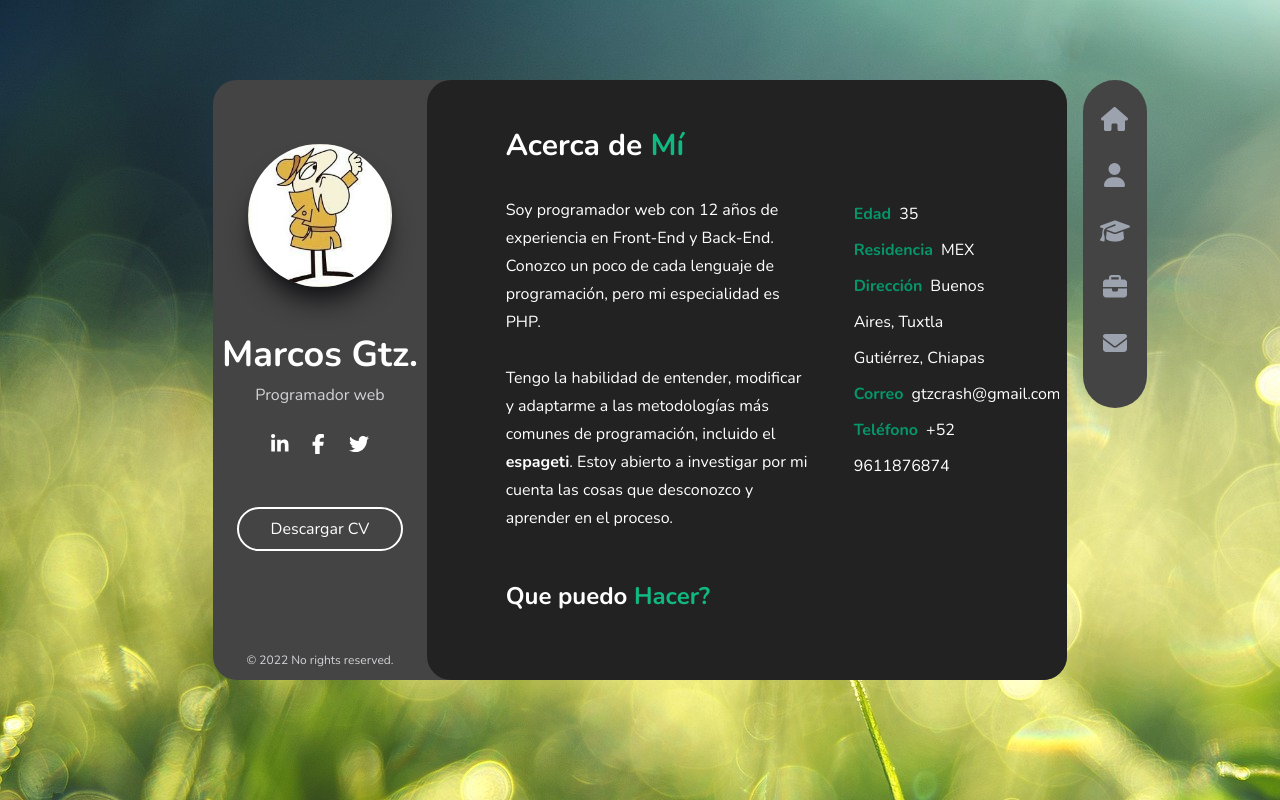
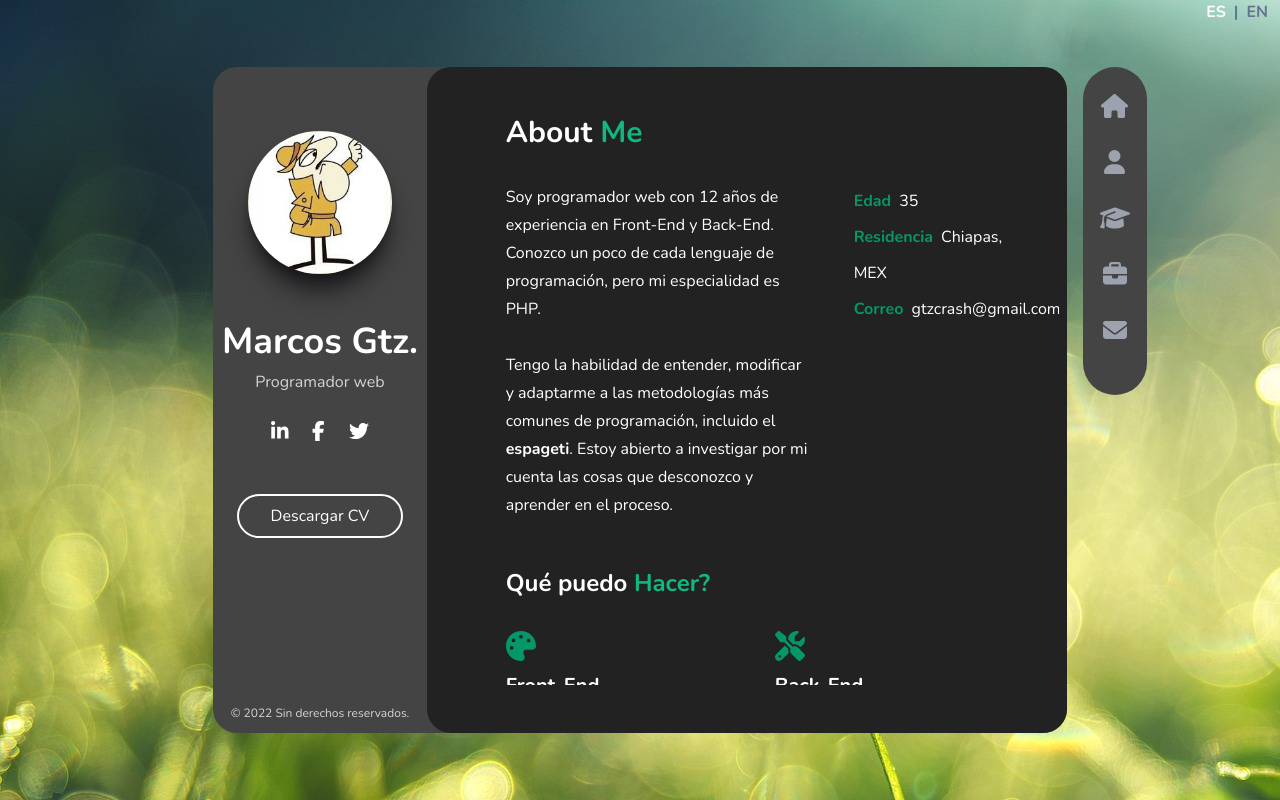
Before and after one commit to marcosgtz/marcosgtz.github.io, a Vue app: page / in a window 1280 px wide. Both pictures are taken after a click on the element 1114 px from the left and 176 px from the top of the page. Built offline with nearby package versions, Linux system fonts and the light colour scheme.

Commit message:
Implementacion Lenguaje

```diff
--- a/index.html
+++ b/index.html
@@ -1,5 +1,5 @@
 <!DOCTYPE html>
-<html lang="en">
+<html lang="es">
   <head>
     <meta charset="UTF-8">
     <link rel="icon" href="/favicon.ico">
--- a/src/App.vue
+++ b/src/App.vue
@@ -12,8 +12,14 @@
 </script>
 
 <template>
-	<div class="h-full w-8/12 m-auto relative" style="padding-top: 10vh">
-		<div class="grid grid-cols-12 h-5/6 bg-[#444444] rounded-3xl">
+	<div class="fixed top-0 right-2 font-bold">
+		<span class="mx-1 cursor-pointer" :class="langCurrent.value=='es' ? 'text-white' : 'text-slate-500'" @click="langCurrent.value='es'">ES</span>
+		<span class="mx-1 text-slate-500">|</span>
+		<span class="mx-1 cursor-pointer" :class="langCurrent.value=='en' ? 'text-white' : 'text-slate-500'" @click="langCurrent.value='en'">EN</span>
+	</div>
+
+	<div class="flex items-center justify-center h-screen">
+		<div class="grid grid-cols-12 bg-[#444444] rounded-3xl w-8/12 xl:h-5/6 lg:h-full md:h-full relative">
 			<div class="col-span-3 text-center h-full mx-auto overflow-hidden relative">
 				<Profile />
 			</div>
@@ -24,32 +30,30 @@
 				<Resume v-else-if="pageCurrent=='Resume'" />
 				<Portfolio v-else-if="pageCurrent=='Portfolio'" />
 			</div>
-		</div>
 
-		<div class="absolute -right-20 bg-[#444444] w-16 pt-6 pb-6 rounded-full text-2xl text-black text-center text-gray-400" style="top: 10vh">
-
+			<div class="absolute -right-20 bg-[#444444] w-16 pt-6 pb-6 rounded-full text-2xl text-black text-center text-gray-400">
 				<div class="block cursor-pointer mb-6 relative tooltip" @click="pageCurrent='Home'">
 					<font-awesome-icon icon="fa-solid fa-house" />
-				<Tooltip>Home</Tooltip>
+					<Tooltip>{{this.langMessage('navbar_home')}}</Tooltip>
 				</div>
 				<div class="block cursor-pointer mb-6 relative tooltip" @click="pageCurrent='AboutMe'">
 					<font-awesome-icon icon="fa-solid fa-user" />
-				<Tooltip>About me</Tooltip>
+					<Tooltip>{{this.langMessage('navbar_aboutme')}}</Tooltip>
 				</div>
 				<div class="block cursor-pointer mb-6 relative tooltip" @click="pageCurrent='Resume'">
 					<font-awesome-icon icon="fa-solid fa-graduation-cap" />
-				<Tooltip>Resume</Tooltip>
+					<Tooltip>{{this.langMessage('navbar_resume')}}</Tooltip>
 				</div>
 				<div class="block cursor-pointer mb-6 relative tooltip" @click="pageCurrent='Portfolio'">
 					<font-awesome-icon icon="fa-solid fa-briefcase" />
-				<Tooltip>Portfolio</Tooltip>
+					<Tooltip>{{this.langMessage('navbar_portfolio')}}</Tooltip>
 				</div>
 				<div class="block cursor-pointer mb-6 relative tooltip">
 					<font-awesome-icon icon="fa-solid fa-envelope" @click="pageCurrent='Contact'" />
-				<Tooltip>Concact</Tooltip>
+					<Tooltip>{{this.langMessage('navbar_contact')}}</Tooltip>
+				</div>
+			</div>
 		</div>
 	</div>
 
-	</div>
-
 </template>
--- a/src/components/AboutMe.vue
+++ b/src/components/AboutMe.vue
@@ -12,36 +12,26 @@
 <template>
 	<div class="text-white px-16 h-full overflow-hidden scrollbar-stable hover:overflow-y-scroll">
 		<h1 class="text-3xl font-bold">
-			Acerca de <span class="text-emerald-500">Mí</span>
+			{{this.langMessage('about_title1-1')}} <span class="text-emerald-500">{{this.langMessage('about_title1-2')}}</span>
 		</h1>
 
 		<div class="grid grid-cols-3 gap-10 mt-8 font-light">
 			<div class="col-span-2  leading-7">
-				Soy programador web con {{ getAgeExperience() }} años de experiencia en Front-End y Back-End. Conozco un poco de cada lenguaje
-				de programación, pero mi especialidad es PHP.
-
+				{{this.langMessage('about_description1')}} {{ getAgeExperience() }} {{this.langMessage('about_description2')}}
 				<br /><br />
-
-				Tengo la habilidad de entender, modificar y adaptarme a las metodologías más comunes de programación,
-				incluido el <span class="font-bold">espageti</span>. Estoy abierto a investigar
-				por mi cuenta las cosas que desconozco y aprender en el proceso.
+				{{this.langMessage('about_description3')}} <span class='font-bold'>espageti</span>. {{this.langMessage('about_description4')}}
 			</div>
 			<div class="leading-9">
-				<span class="text-emerald-600 font-bold mr-2">Edad</span>{{ getAge() }}
+				<span class="text-emerald-600 font-bold mr-2">{{this.langMessage('about_age')}}</span>{{ getAge() }}
 				<br />
-				<span class="text-emerald-600 font-bold mr-2">Residencia</span>MEX
+				<span class="text-emerald-600 font-bold mr-2">{{this.langMessage('about_place')}}</span>Chiapas, MEX
 				<br />
-				<span class="text-emerald-600 font-bold mr-2">Dirección</span>Buenos Aires, Tuxtla Gutiérrez, Chiapas
-				<br />
-				<span class="text-emerald-600 font-bold mr-2">Correo</span><a href="mailto:gtzcrash@gmail.com">gtzcrash@gmail.com</a>
-				<br />
-				<span class="text-emerald-600 font-bold mr-2">Teléfono</span>+52 9611876874
-
+				<span class="text-emerald-600 font-bold mr-2">{{this.langMessage('about_email')}}</span><a href="mailto:gtzcrash@gmail.com">gtzcrash@gmail.com</a>
 			</div>
 		</div>
 
 		<h1 class="text-2xl font-bold mt-12 mb-8">
-			Que puedo <span class="text-emerald-500">Hacer?</span>
+			{{this.langMessage('about_title2-1')}} <span class="text-emerald-500">{{this.langMessage('about_title2-2')}}</span>
 		</h1>
 
 		<div class="grid grid-cols-2 gap-x-14 gap-y-6 text-justify">
@@ -49,8 +39,7 @@
 				<font-awesome-icon class="text-3xl text-emerald-600" icon="fa-solid fa-palette" />
 				<h3 class="text-xl font-bold mt-2">Front-End</h3>
 				<div class="leading-6 font-light text-sm">
-					Conocimiento intermedio de js; básico-intermedio de bootstrap,
-					tailwind, vue y angular.
+					{{this.langMessage('about_frontend')}}
 				</div>
 			</div>
 
@@ -58,26 +47,23 @@
 				<font-awesome-icon class="text-3xl text-emerald-600" icon="fa-solid fa-tools" />
 				<h3 class="text-xl font-bold mt-2">Back-End</h3>
 				<div class="leading-6 font-light text-sm">
-					Conocimiento avanzado de PHP. Intermedio de Laravel, Lumen, Twig, Inertia.
-					Básico en nodejs + expressjs
+					{{this.langMessage('about_backend')}}
 				</div>
 			</div>
 
 			<div>
 				<font-awesome-icon class="text-3xl text-emerald-600" icon="fa-solid fa-server" />
-				<h3 class="text-xl font-bold mt-2">Servicios</h3>
+				<h3 class="text-xl font-bold mt-2">{{this.langMessage('about_title3-1')}}</h3>
 				<div class="leading-6 font-light text-sm">
-					Instalación y configuración de servicios web (apache, nginx, iis), manejo de ssh, ftp, bash,
-					php-(fpm,cli), mysql, oracle.
+					{{this.langMessage('about_services')}}
 				</div>
 			</div>
 
 			<div>
 				<font-awesome-icon class="text-3xl text-emerald-600" icon="fa-solid fa-gifts" />
-				<h3 class="text-xl font-bold mt-2">Terceros</h3>
+				<h3 class="text-xl font-bold mt-2">{{this.langMessage('about_title3-2')}}</h3>
 				<div class="leading-6 font-light text-sm">
-					Autenticaciones con Ldap, Azure, Google, Saml. Creación de plugins básicos para wordpress.
-					Google Admin SDK con PHP. Manejo de firmas electrónicas.
+					{{this.langMessage('about_thirdparty')}}
 				</div>
 			</div>
 		</div>
--- a/src/components/Contact.vue
+++ b/src/components/Contact.vue
@@ -10,12 +10,6 @@
 					<font-awesome-icon icon="fa-solid fa-location-dot" class="text-emerald-600 text-4xl m-auto mb-4" />
 					<br />
 					<span class="text-lg font-bold">Chiapas, México</span>
-				</div>
-
-				<div class="bg-zinc-800 border border-zinc-600 m-auto pt-6 pb-6 text-white text-center mt-4">
-					<font-awesome-icon icon="fa-solid fa-phone" class="text-emerald-600 text-4xl m-auto mb-4" />
-					<br />
-					<span class="text-lg font-bold">+529611876874</span>
 				</div>
 
 				<div class="bg-zinc-800 border border-zinc-600 m-auto pt-6 pb-6 text-white text-center mt-4">
--- a/src/components/Home.vue
+++ b/src/components/Home.vue
@@ -2,7 +2,7 @@
 	<div class="text-center h-full flex items-center justify-center">
 		<div>
 			<h1 class="text-6xl font-bold text-white w-full">Marcos Gtz.</h1>
-			<h2 class="text-xl text-gray-400">Programador web</h2>
+			<h2 class="text-xl text-gray-400">{{this.langMessage('main_profession')}}</h2>
 		</div>
 	</div>
 </template>
--- a/src/components/Profile.vue
+++ b/src/components/Profile.vue
@@ -6,7 +6,7 @@
 			Marcos Gtz.
 		</div>
 
-		<div class="mt-2 text-zinc-300 text-md font-light">Programador web</div>
+		<div class="mt-2 text-zinc-300 text-md font-light">{{this.langMessage('main_profession')}}</div>
 
 		<div class="mt-6 text-xl">
 			<a class="mx-3" href="https://www.linkedin.com/" target="_blank">
@@ -21,11 +21,11 @@
 		</div>
 
 		<a class="inline-block mt-12 px-8 py-2 rounded-full border-2 border-white" href="https://docs.google.com/presentation/d/1dgAs-2XnmkFbhRVE3UGviVdESzElpgsO1EqWduR0VaU/edit?usp=share_link" target="_blank">
-			Descargar CV
+			{{this.langMessage('main_download_resume')}}
 		</a>
 
 		<div class="absolute bottom-3 left-0 right-0 m-auto text-zinc-300 font-light text-xs">
-			© 2022 No rights reserved.
+			© 2022 {{this.langMessage('main_copyright')}}
 		</div>
 	</div>
 </template>
--- a/src/components/Resume.vue
+++ b/src/components/Resume.vue
@@ -65,7 +65,7 @@
 						<template #date>2021 - Actualidad</template>
 						<template #place>S4Learning</template>
 						<template #title>Desarrollo web</template>
-						<template #description>Área de Innovación. Mantenimiento y desarrollo</template>
+						<template #description>Área de Innovación. Mantenimiento y desarrollo backend principalmente con PHP</template>
 					</ResumeCard>
 				</div>
 			</div>
@@ -77,7 +77,7 @@
 
 				<ResumeSkills percent="85" skill="PHP"></ResumeSkills>
 				<ResumeSkills percent="70" skill="Javascript"></ResumeSkills>
-				<ResumeSkills percent="90" skill="HTML/CSS"></ResumeSkills>
+				<ResumeSkills percent="85" skill="HTML/CSS"></ResumeSkills>
 				<ResumeSkills percent="30" skill="Vue 3"></ResumeSkills>
 				<ResumeSkills percent="40" skill="NodeJS"></ResumeSkills>
 				<ResumeSkills percent="20" skill="C#"></ResumeSkills>
--- /dev/null
+++ b/src/locales/en.json
@@ -0,0 +1,27 @@
+{
+	"main_profession": "Web Developer",
+	"main_download_resume": "Download resume",
+	"main_copyright": "No rights reserved.",
+	"navbar_home": "Home",
+	"navbar_aboutme": "About me",
+	"navbar_resume": "Resume",
+	"navbar_portfolio": "Portfolio",
+	"navbar_contact": "Contact",
+	"about_title1-1": "About",
+	"about_title1-2": "Me",
+	"about_description1": "I'm web developer with",
+	"about_description2": "years experience on Front-End and Back-End. I know a bit of each language, but I'm dedicated to PHP.",
+	"about_description3": "I have skill understand, modify and adapt common methodoly, even",
+	"about_description4": "When I unknown somethings, I can investigate and learn during proccess.",
+	"about_age": "Age",
+	"about_place": "Place",
+	"about_email": "Email",
+	"about_title2-1": "What can",
+	"about_title2-2": "I do?",
+	"about_title3-1": "Services",
+	"about_title3-2": "Third Party",
+	"about_frontend": "Intermediate knowledge of JS; basic-intermediate of bootstrap, tailwind, vue y angular.",
+	"about_backend": "Advanced knowledge of PHP, Intermediate Laravel, Lumen, Twig, Inertia. Basic nodejs + expressjs",
+	"about_services": "Installation and configuration of web services (apache, nginx, iis), knowledge of ssh, ftp, bash, php-(fpm,cli), mysql, oracle.",
+	"about_thirdparty": "Authentication with Ldap, Azure, Google, Saml. Make basic plugins for moodle and wordpress. Google-Admin SDK-PHP."
+}
--- /dev/null
+++ b/src/locales/es.json
@@ -0,0 +1,27 @@
+{
+	"main_profession": "Programador web",
+	"main_download_resume": "Descargar CV",
+	"main_copyright": "Sin derechos reservados.",
+	"navbar_home": "Inicio",
+	"navbar_aboutme": "Acerca de mí",
+	"navbar_resume": "Resumen",
+	"navbar_portfolio": "Portafolio",
+	"navbar_contact": "Contacto",
+	"about_title1-1": "About",
+	"about_title1-2": "Me",
+	"about_description1": "Soy programador web con",
+	"about_description2": "años de experiencia en Front-End y Back-End. Conozco un poco de cada lenguaje de programación, pero mi especialidad es PHP.",
+	"about_description3": "Tengo la habilidad de entender, modificar y adaptarme a las metodologías más comunes de programación, incluido el",
+	"about_description4": "Estoy abierto a investigar por mi cuenta las cosas que desconozco y aprender en el proceso.",
+	"about_age": "Edad",
+	"about_place": "Residencia",
+	"about_email": "Correo",
+	"about_title2-1": "Qué puedo",
+	"about_title2-2": "Hacer?",
+	"about_title3-1": "Servicios",
+	"about_title3-2": "Terceros",
+	"about_frontend": "Conocimiento intermedio de js; básico-intermedio de bootstrap, tailwind, vue y angular.",
+	"about_backend": "Conocimiento avanzado de PHP. Intermedio de Laravel, Lumen, Twig, Inertia. Básico en nodejs + expressjs",
+	"about_services": "Instalación y configuración de servicios web (apache, nginx, iis), manejo de ssh, ftp, bash, php-(fpm,cli), mysql, oracle.",
+	"about_thirdparty": "Autenticaciones con Ldap, Azure, Google, Saml. Creación de plugins básicos para wordpress y moodle. Google Admin SDK con PHP. Manejo de firmas electrónicas."
+}
--- a/src/main.js
+++ b/src/main.js
@@ -1,4 +1,4 @@
-import { createApp } from 'vue'
+import { createApp, ref } from 'vue'
 import App from './App.vue'
 
 import './assets/main.css'
@@ -9,8 +9,24 @@ import { fab } from '@fortawesome/free-brands-svg-icons'
 import { fas } from '@fortawesome/free-solid-svg-icons'
 import { far } from '@fortawesome/free-regular-svg-icons'
 
-library.add( fab, fas, far );
+import LangES from './locales/es.json'
+import LangEN from './locales/en.json'
 
-createApp(App)
-.component('font-awesome-icon', FontAwesomeIcon)
-.mount('#app')
+library.add( fab, fas, far )
+
+const langCurrent = ref('es')
+const langMessage = (message_name) => {
+
+	if( langCurrent.value == 'en' ) {
+		return LangEN[message_name] || ''
+	}
+
+	return LangES[message_name] || ''
+}
+
+const app = createApp(App)
+
+app.component('font-awesome-icon', FontAwesomeIcon);
+app.config.globalProperties.langMessage = langMessage;
+app.config.globalProperties.langCurrent = langCurrent;
+app.mount('#app');
```
Lines whose indentation alone changed are shown as unchanged.
